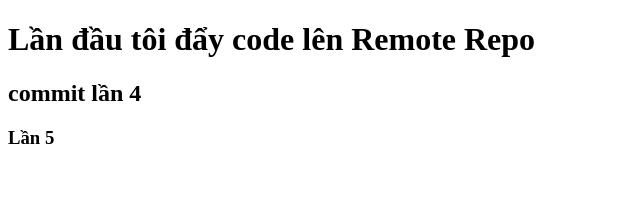
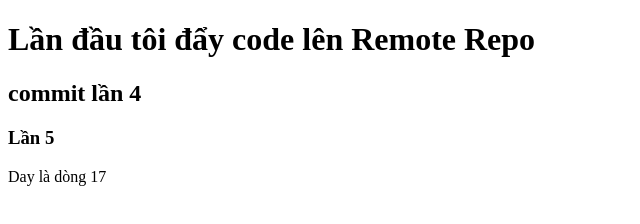
Before and after one commit to NTNguyen27052K/Demo_Git, a plain HTML site: page index.html in a window 1280 px wide. Shown: the whole page, without its empty margins (0-640 px from the left). Drawn offline with Linux system fonts and the light colour scheme.

Commit message:
Day la dong 17!

```diff
--- a/index.html
+++ b/index.html
@@ -10,5 +10,6 @@
     <h1>Lần đầu tôi đẩy code lên Remote Repo</h1>
     <h2>commit lần 4</h2>
     <h3>Lần 5</h3>
+    <p>Day là dòng 17</p>
   </body>
 </html>
```
